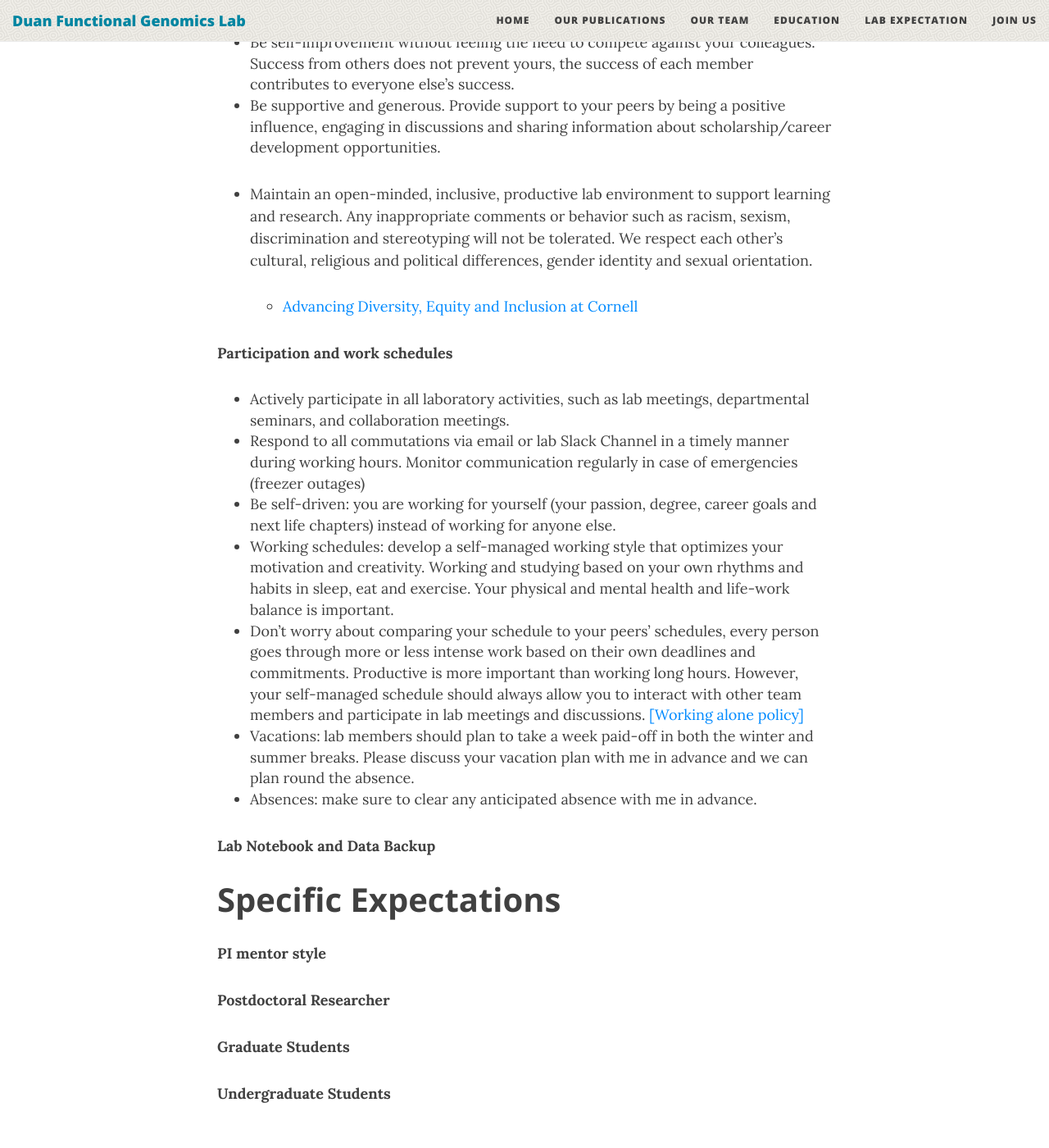
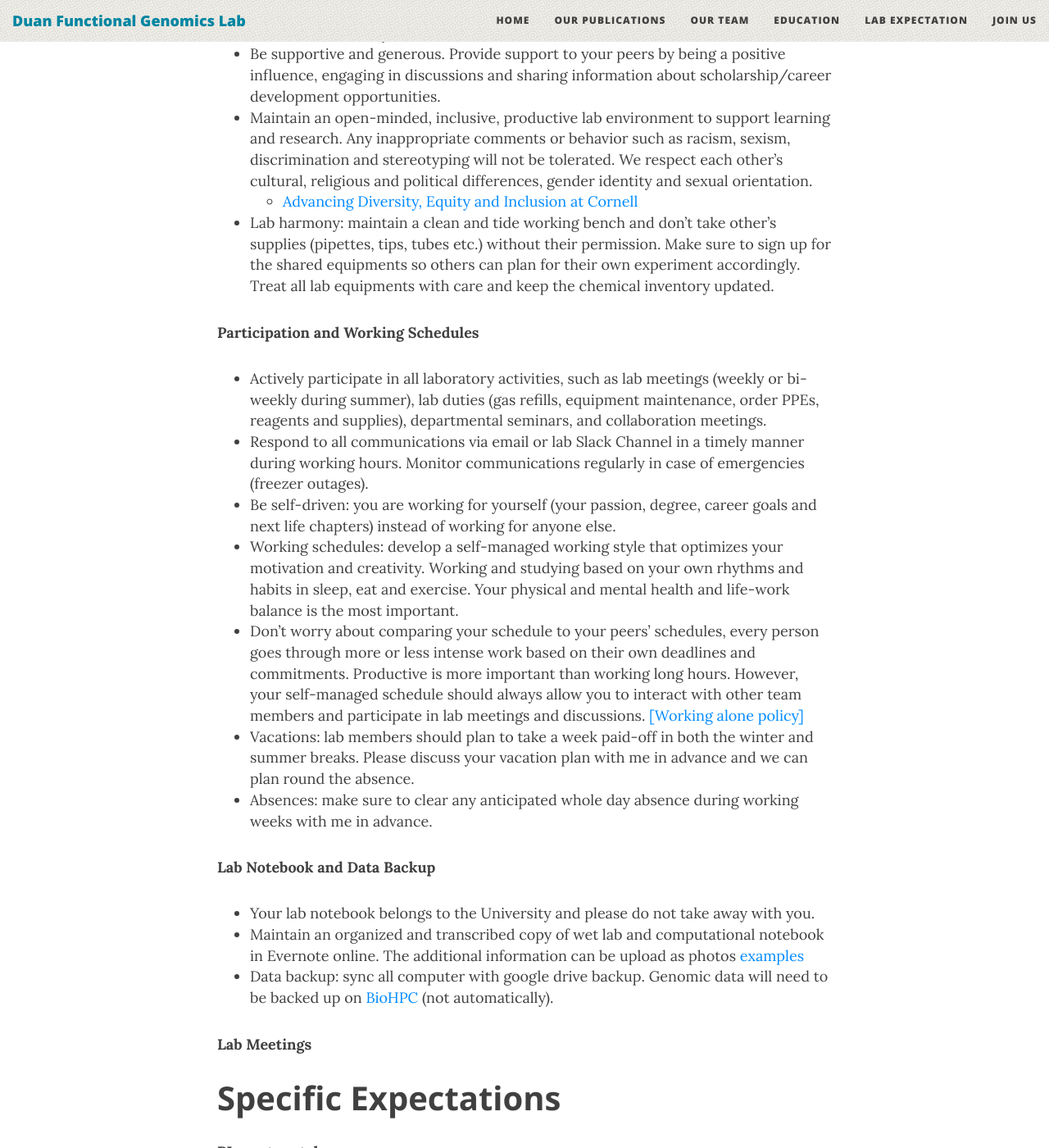
Before and after one commit to EllieDuan/EllieDuan.github.io, a Jekyll site: the page built from lab_expectation.md, in a window 1280 px wide and 1400 px high, scrolled down 1458 px. Shown: the whole window at 82% size. Built offline with Jekyll 4.4.1, drawn with Linux system fonts in a browser that asks for light colours; nearby versions of some CDN libraries.

Commit message:
update lab_exp general

```diff
--- a/lab_expectation.md
+++ b/lab_expectation.md
@@ -17,7 +17,6 @@ Members of the Duan lab share an interest in animal genomics, epigenomics and bi
 * If your health status changes (including pregnancy), please inform me in private so we can discuss the best way to accommodate your needs.
 * Familiarize yourself with the lab chemical hygiene plan.
 * Follow all lab safety rules and guidelines (If you see an unsafe behavior, simply remind them the right way they should be doing).
-
 	* Please read the [Laboratory Safety Manual](https://ehs.cornell.edu/book/export/html/237)
 	* Environmental Health and Safety: <https://ehs.cornell.edu/research-safety>
 	* Health Service: <https://health.cornell.edu/services>
@@ -38,24 +37,32 @@ Members of the Duan lab share an interest in animal genomics, epigenomics and bi
 * Be self-improvement without feeling the need to compete against your colleagues.  Success from others does not prevent yours, the success of each member contributes to everyone else's success.
 * Be supportive and generous. Provide support to your peers by being a positive influence, engaging in discussions and sharing information about scholarship/career development opportunities.
 * Maintain an open-minded, inclusive, productive lab environment to support learning and research. Any inappropriate comments or behavior such as racism, sexism, discrimination and stereotyping will not be tolerated. We respect each other's cultural, religious and political differences, gender identity and sexual orientation.
+	* [Advancing Diversity, Equity and Inclusion at Cornell](https://hr.cornell.edu/our-culture-diversity/diversity-inclusion/advancing-diversity-equity-and-inclusion-cornell)
+* Lab harmony: maintain a clean and tide working bench and don't take other's supplies (pipettes, tips, tubes etc.) without their permission. Make sure to sign up for the shared equipments so others can plan for their own experiment accordingly. Treat all lab equipments with care and keep the chemical inventory updated.
 
 
-	* [Advancing Diversity, Equity and Inclusion at Cornell](https://hr.cornell.edu/our-culture-diversity/diversity-inclusion/advancing-diversity-equity-and-inclusion-cornell)
+**Participation and Working Schedules**
+
+* Actively participate in all laboratory activities, such as lab meetings (weekly or bi-weekly during summer), lab duties (gas refills, equipment maintenance, order PPEs, reagents and supplies), departmental seminars, and collaboration meetings.
+* Respond to all communications via email or lab Slack Channel in a timely manner during working hours. Monitor communications regularly in case of emergencies (freezer outages).
+* Be self-driven: you are working for yourself (your passion, degree, career goals and next life chapters) instead of working for anyone else.
+* Working schedules: develop a self-managed working style that optimizes your motivation and creativity. Working and studying based on your own rhythms and habits in sleep, eat and exercise. Your physical and mental health and life-work balance is the most important.
+* Don't worry about comparing your schedule to your peers' schedules, every person goes through more or less intense work based on their own deadlines and commitments. Productive is more important than working long hours. However, your self-managed schedule should always allow you to interact with other team members and participate in lab meetings and discussions. [[Working alone policy]](https://ehs.cornell.edu/research-safety/chemical-safety/laboratory-safety-manual/chapter-4-administrative-controls/47)
+* Vacations: lab members should plan to take a week paid-off in both the winter and summer breaks. Please discuss your vacation plan with me in advance and we can plan round the absence.
+* Absences: make sure to clear any anticipated whole day absence during working weeks with me in advance.
+
+
+**Lab Notebook and Data Backup**
+
+* Your lab notebook belongs to the University and please do not take away with you.
+* Maintain an organized and transcribed copy of wet lab and computational notebook in Evernote online. The additional information can be upload as photos [examples](https://journals.sagepub.com/doi/pdf/10.1177/2211068212471834)
+* Data backup: sync all computer with google drive backup. Genomic data will need to be backed up on [BioHPC](https://biohpc.cornell.edu/lab/guides/hosted_servers_on_BioHPC.pdf) (not automatically).
+
+
+**Lab Meetings**
 
 
 
-**Participation and work schedules**
-
-* Actively participate in all laboratory activities, such as lab meetings, departmental seminars, and collaboration meetings.
-* Respond to all commutations	via email or lab Slack Channel in a timely manner during working hours. Monitor communication regularly in case of emergencies (freezer outages)
-* Be self-driven: you are working for yourself (your passion, degree, career goals and next life chapters) instead of working for anyone else.
-* Working schedules: develop a self-managed working style that optimizes your motivation and creativity. Working and studying based on your own rhythms and habits in sleep, eat and exercise. Your physical and mental health and life-work balance is important.
-* Don't worry about comparing your schedule to your peers' schedules, every person goes through more or less intense work based on their own deadlines and commitments. Productive is more important than working long hours. However, your self-managed schedule should always allow you to interact with other team members and participate in lab meetings and discussions. [[Working alone policy]](https://ehs.cornell.edu/research-safety/chemical-safety/laboratory-safety-manual/chapter-4-administrative-controls/47)
-* Vacations: lab members should plan to take a week paid-off in both the winter and summer breaks. Please discuss your vacation plan with me in advance and we can plan round the absence.
-* Absences: make sure to clear any anticipated absence with me in advance.
-
-
-**Lab Notebook and Data Backup**
 
 ### Specific Expectations
 
```
